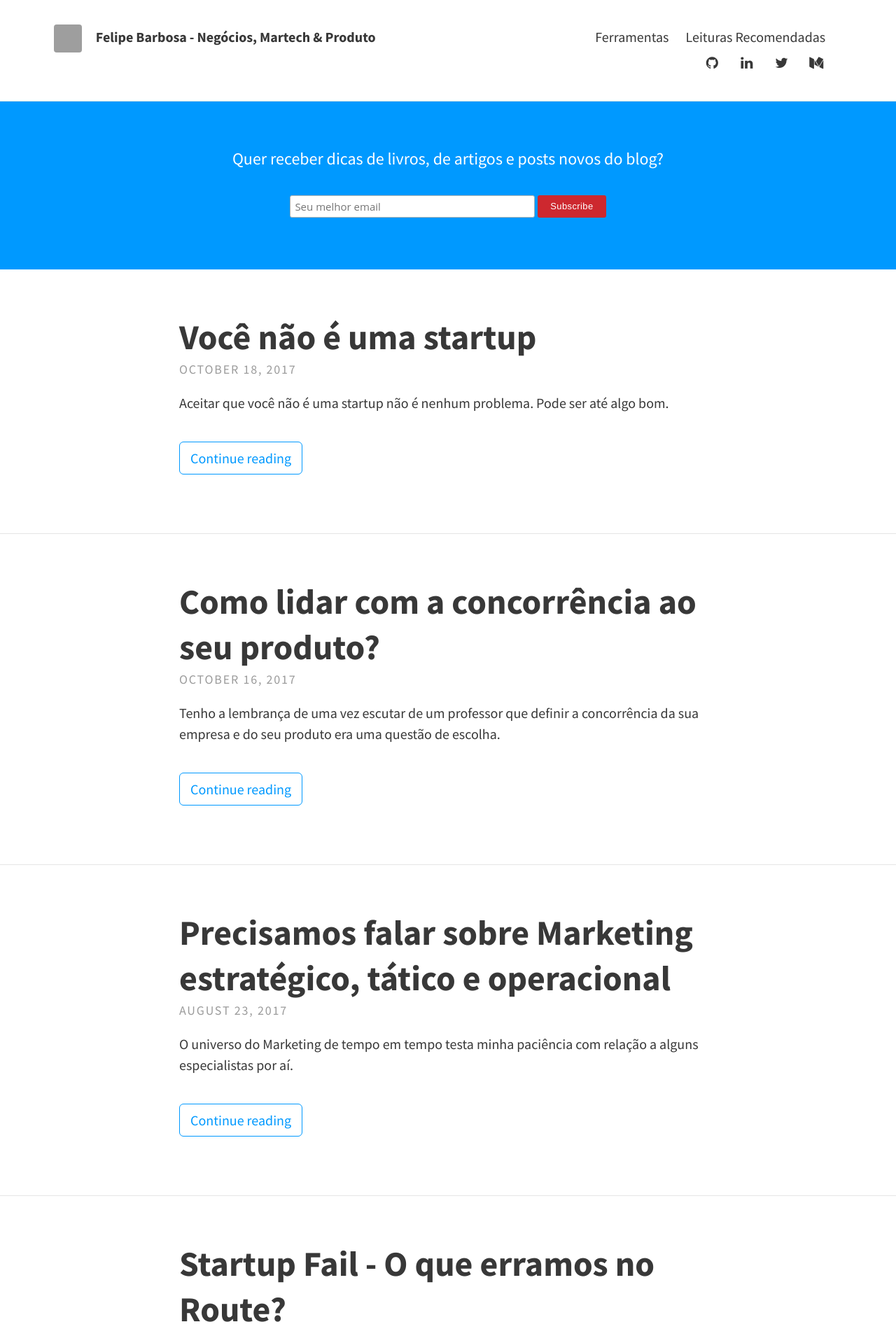
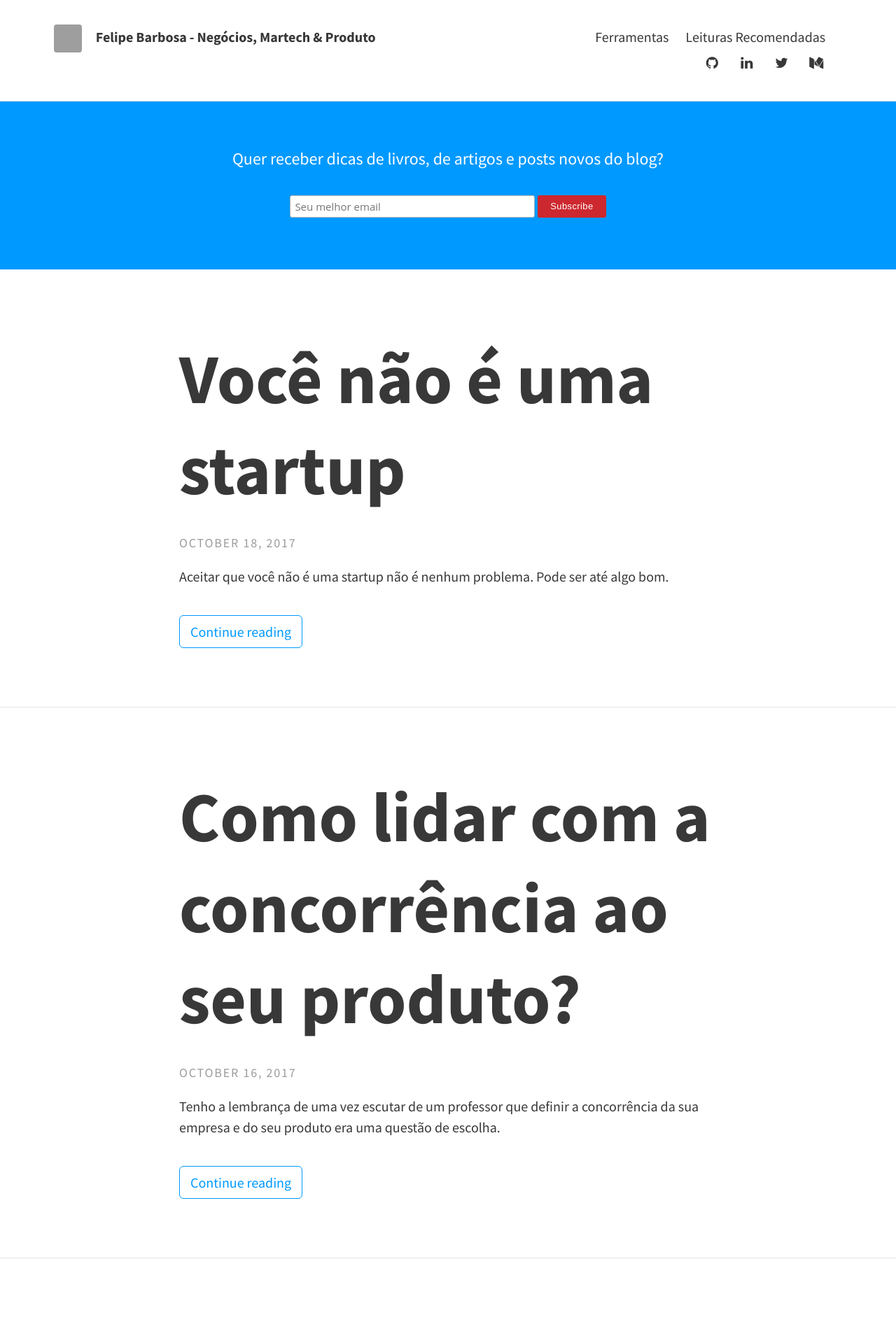
Before and after one commit to felipecbarbosa/felipecbarbosa.github.io, a Jekyll site: the page built from index.html, in a window 1280 px wide. Shown: the top 1909 px of the page at 70% size. Built offline with Jekyll 4.4.1, drawn with Linux system fonts in a browser that asks for light colours; nearby versions of some CDN libraries; the list of posts is cut into pages by our own code; comment, search, counter and statistics services are not loaded; grey boxes are pictures that could not be loaded.

Commit message:
Changed header post list home and updated css site-list

```diff
--- a/_sass/layouts/_index.scss
+++ b/_sass/layouts/_index.scss
@@ -25,6 +25,9 @@
       @extend %link-hover;
     }
   }
+  .post-link {
+    font-size: 2.5em;
+  }
   .excerpt {
     margin-top: 1em;
   }
--- a/index.html
+++ b/index.html
@@ -14,11 +14,11 @@ layout: default
     {% for post in paginator.posts %}
     <div class="post-teaser">
       <header>
-        <h1>
+        <h2 class="post-list">
           <a class="post-link" href="{{ post.url | prepend: site.baseurl }}">
             {{ post.title }}
           </a>
-        </h1>
+        </h2>
         <p class="meta">
           {{ post.date | date: "%B %-d, %Y" }}
         </p>
```
